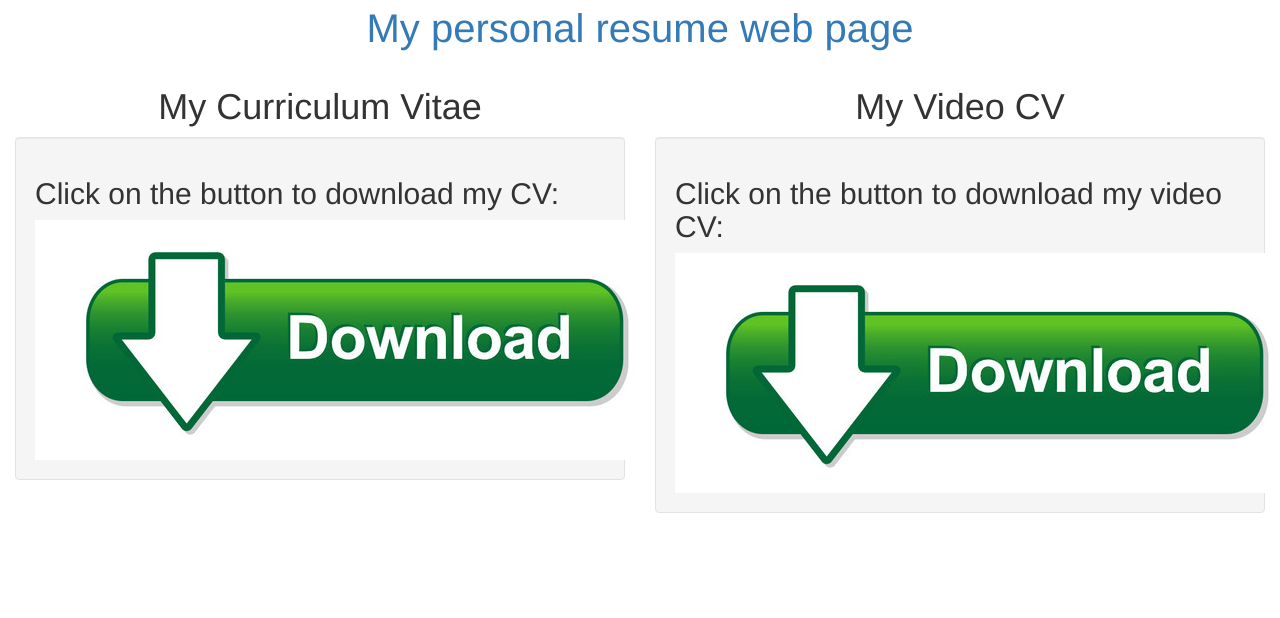
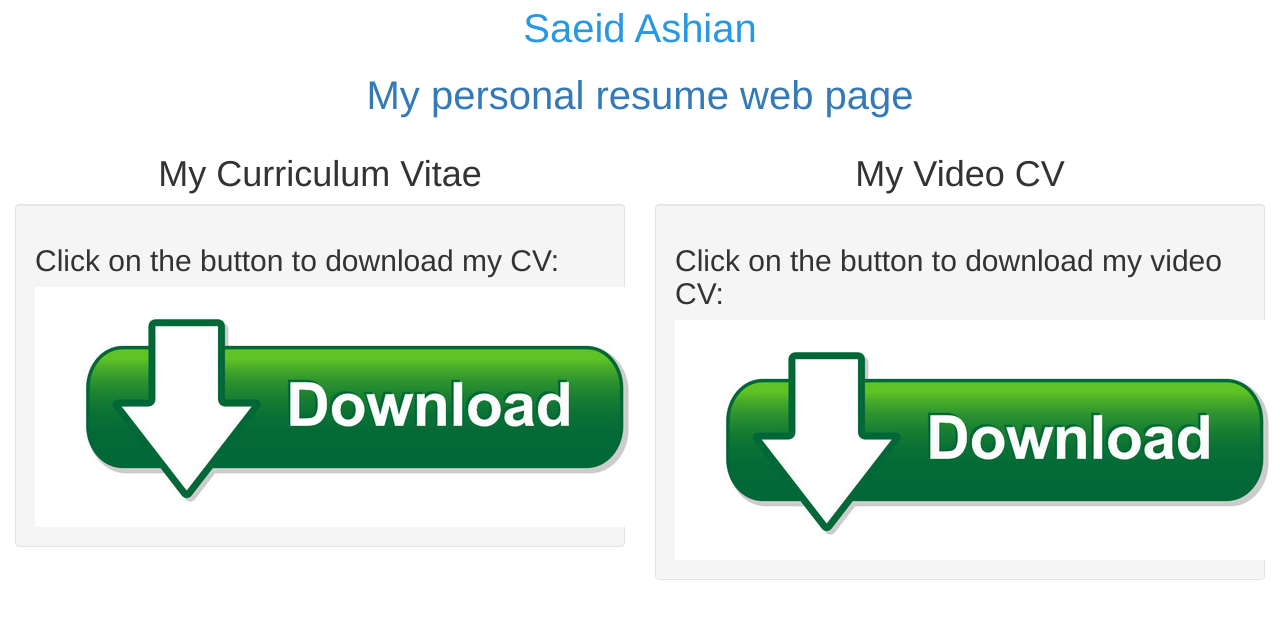
Before and after one commit to SaeidAshian/SaeidAshian.github.io, a plain HTML site: page index.html in a window 1280 px wide. Shown: the top 618 px of the page. Drawn offline with nearby package versions, Linux system fonts and the light colour scheme.

Commit message:
saeid ashain

```diff
--- a/index.html
+++ b/index.html
@@ -12,6 +12,8 @@
 <link rel="stylesheet" href="//maxcdn.bootstrapcdn.com/bootstrap/3.3.1/css/bootstrap.min.css"/>
 <style>
 
+  .dodger-blue-text {
+    color: 	#2998E4; }
 p
 {
 text-shadow:shadow;
@@ -20,6 +22,7 @@ text-align:center
 }
 </style>
 <div class="container-fluid">
+<p class="text-primary text-center dodger-blue-text " >Saeid Ashian</p>
   <p class="text-primary text-center" >My personal resume web page</p>
   <div class="row">
     <div class="col-xs-6">
```
